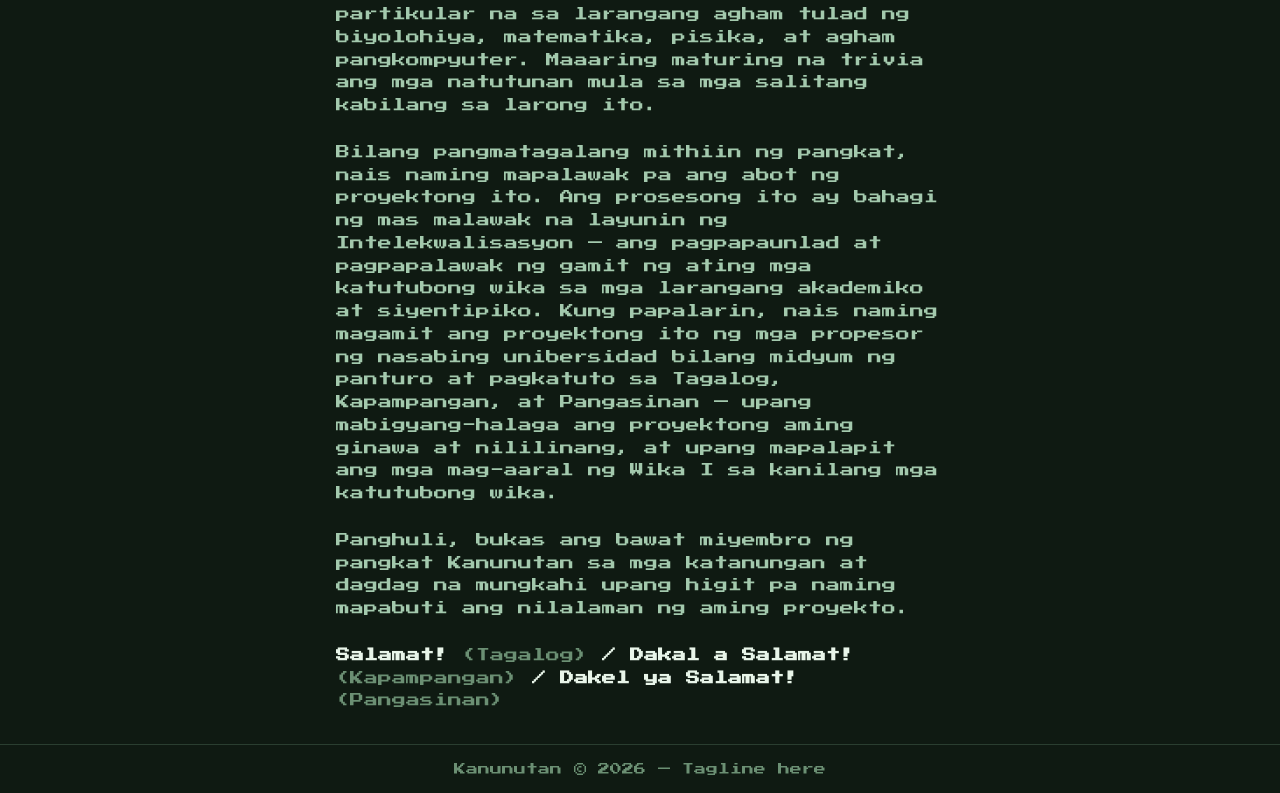
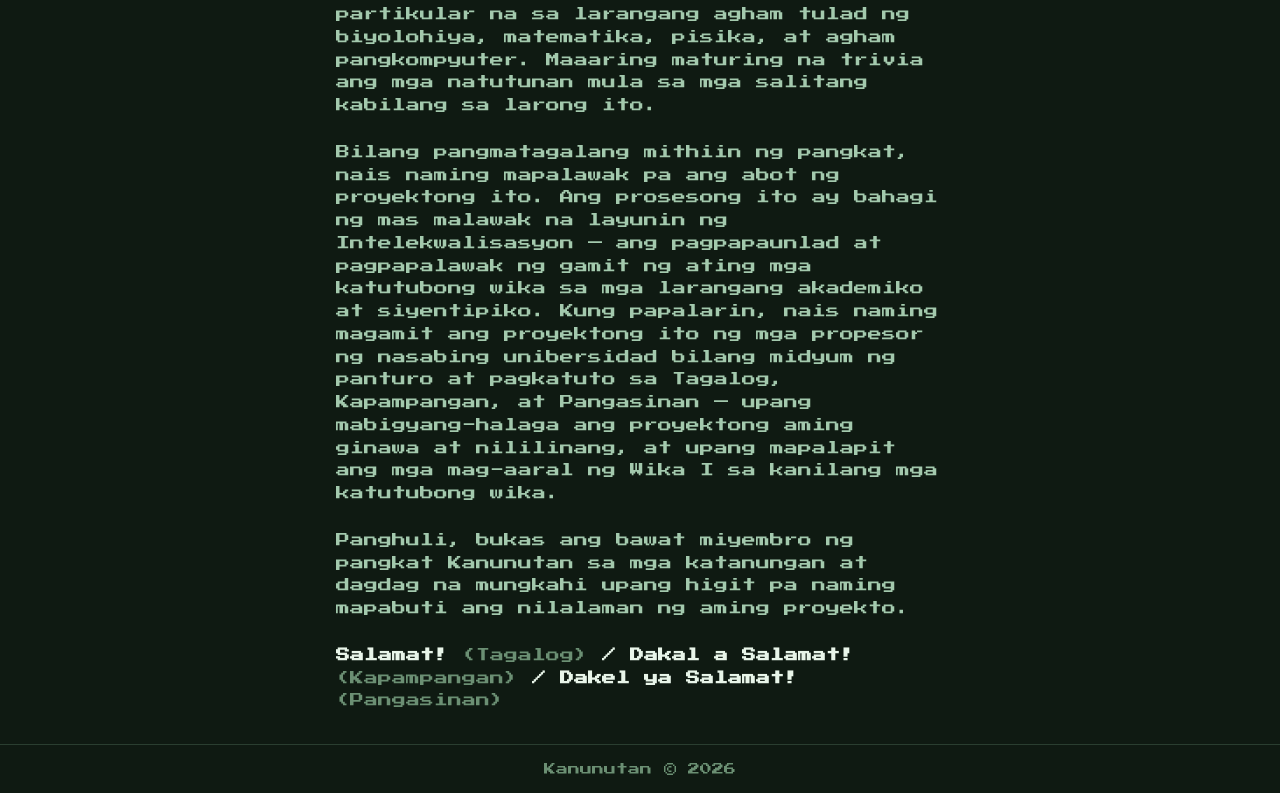
Before and after one commit to georgedonayre/wika1-final-project, a Next.js app: page /about in a window 1280 px wide. Shown: the part 782-1575 px from the top of the page. Built offline with nearby package versions, Linux system fonts and the light colour scheme.

Commit message:
chore: removed taglines

```diff
--- a/app/about/page.tsx
+++ b/app/about/page.tsx
@@ -95,8 +95,8 @@ export default function AboutPage() {
         </section>
       </main>
 
-      <footer className="border-t border-[var(--border-default)] p-4 text-center text-xs text-[var(--text-muted)]">
-        {GAME_NAME} © {new Date().getFullYear()} — Tagline here
+      <footer className="border-t border-[var(--border-default)] p-3 sm:p-4 text-center text-[0.45rem] sm:text-xs text-[var(--text-muted)]">
+        {GAME_NAME} © {new Date().getFullYear()}
       </footer>
     </div>
   );
--- a/app/paano-maglaro/page.tsx
+++ b/app/paano-maglaro/page.tsx
@@ -264,8 +264,8 @@ export default function PaanoMaglaroPage() {
         </div>
       </main>
 
-      <footer className="border-t border-[var(--border-default)] p-4 text-center text-xs text-[var(--text-muted)]">
-        {GAME_NAME} © {new Date().getFullYear()} — Tagline here
+      <footer className="border-t border-[var(--border-default)] p-3 sm:p-4 text-center text-[0.45rem] sm:text-xs text-[var(--text-muted)]">
+        {GAME_NAME} © {new Date().getFullYear()}
       </footer>
     </div>
   );
--- a/app/page.tsx
+++ b/app/page.tsx
@@ -62,7 +62,7 @@ export default function Home() {
         />
       </main>
       <footer className="border-t border-[var(--border-default)] p-3 sm:p-4 text-center text-[0.45rem] sm:text-xs text-[var(--text-muted)]">
-        {GAME_NAME} © {new Date().getFullYear()} — tagline here
+        {GAME_NAME} © {new Date().getFullYear()}
       </footer>
 
       {/* ── modals ── */}
```
